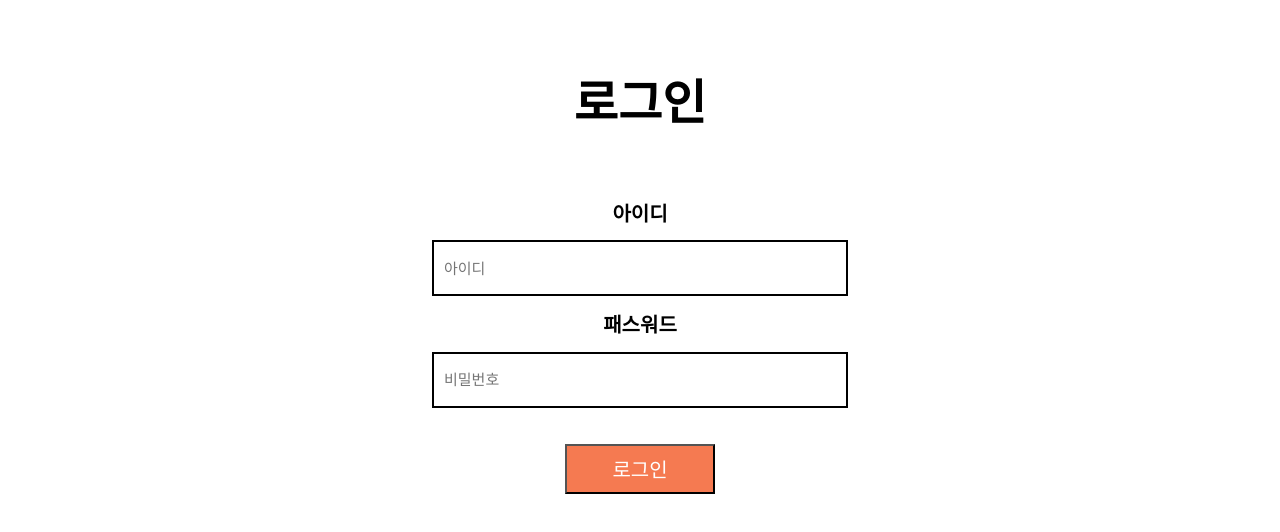
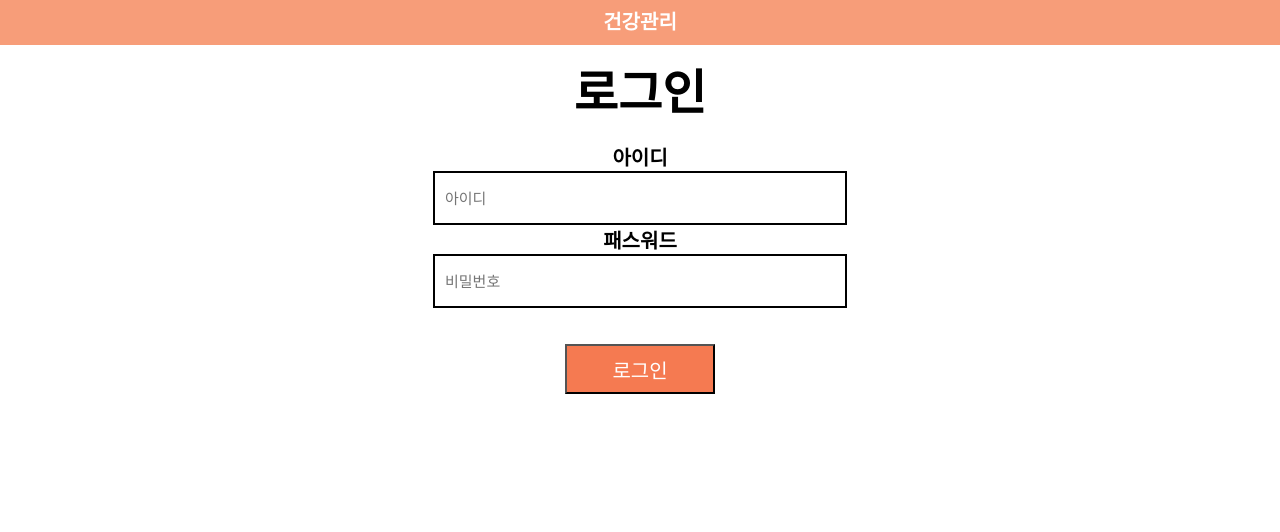
Before and after one commit to sohun2026/sohun2026.github.io, a plain HTML site: page index.html in a window 1280 px wide. Drawn offline with Linux system fonts and the light colour scheme.

Commit message:
Add files via upload

```diff
--- a/index.html
+++ b/index.html
@@ -5,11 +5,25 @@
     <meta http-equiv="X-UA-Compatible" content="IE=edge">
     <meta name="viewport" content="width=device-width, initial-scale=1.0,maximum-scale=1.0,minimum-scale=1.0,user-scalable=no, target-densitydpi=medium-dpi,media=(max-width: 480px)">
     <link rel="stylesheet" href="index.css">
+    <link rel="stylesheet" href="home.css">
     <title>로그인</title>
 </head>
 <body>
+    <div id="wrap">
+    <header id="main_header">
+        <h1> 건강관리 </h1>
+    </header>
+
+    <div id="toggle_gnb_wrap">
+        <div id="toggle_gnb">
+        </div>
+    </div>
+    <br>
+    <br>
+    <br>
+
     <h4 style="font-size: 3em;">로그인</h4>
-
+    <br>
     <h1>아이디</h1>
 
     <form id="idform">
```
